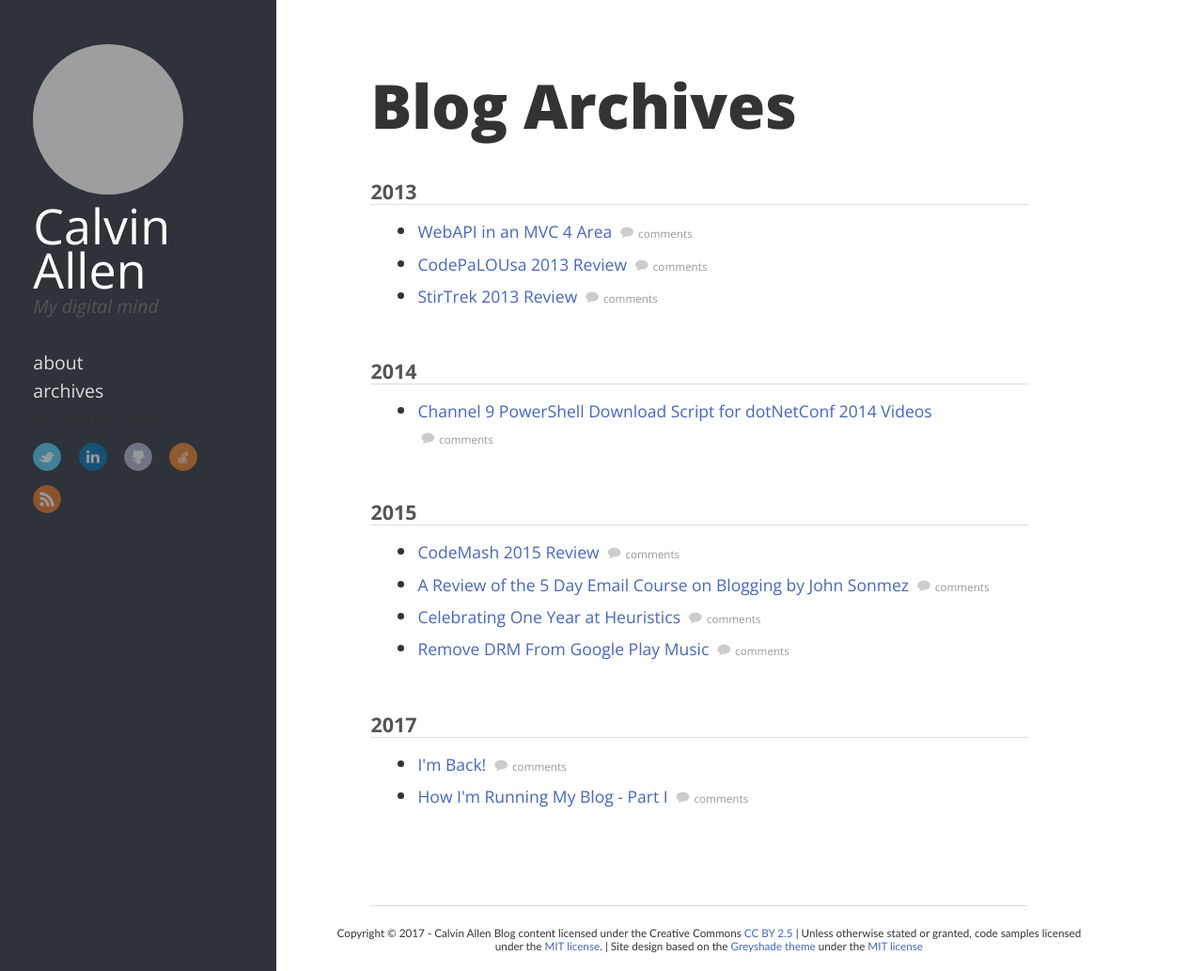
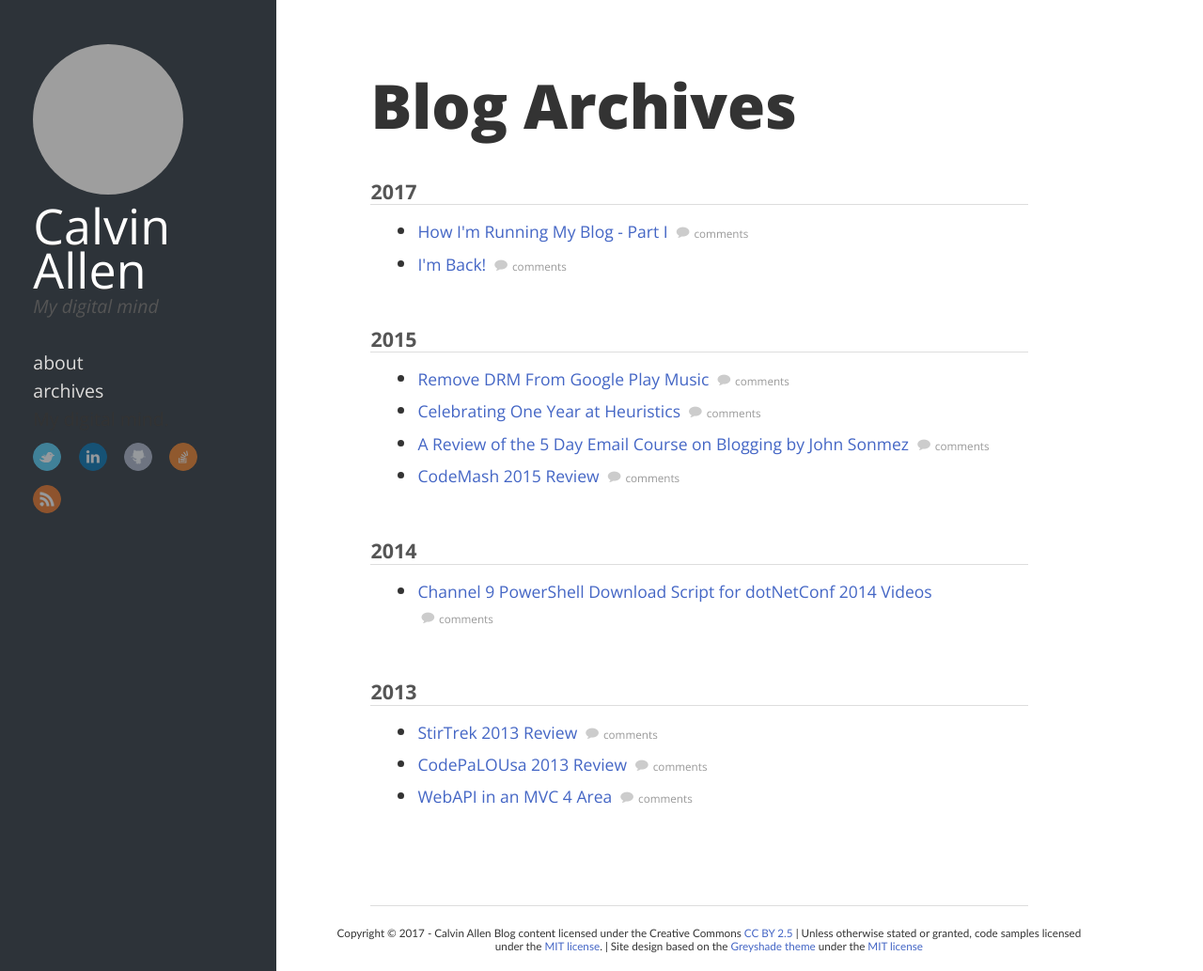
Before and after one commit to datpth19/calvinallen.net, a Jekyll site: the page built from archive/index.html, in a window 1280 px wide and 1033 px high. Shown: the whole window at 94% size. Built offline with Jekyll 4.4.1, drawn with Linux system fonts in a browser that asks for light colours; nearby versions of some CDN libraries; comment, search, counter and statistics services are not loaded; grey boxes are pictures that could not be loaded.

Commit message:
Post in reverse order?

```diff
--- a/archive/index.html
+++ b/archive/index.html
@@ -4,7 +4,7 @@ title: Blog Archives
 ---
 
 <div class="archives" itemscope itemtype="http://schema.org/Blog">
-{% for post in site.posts reversed %}
+{% for post in site.posts | reverse %}
 {% if post.layout == 'post' %}
 	{% include archive_post.html %}
 {% endif %}
```
